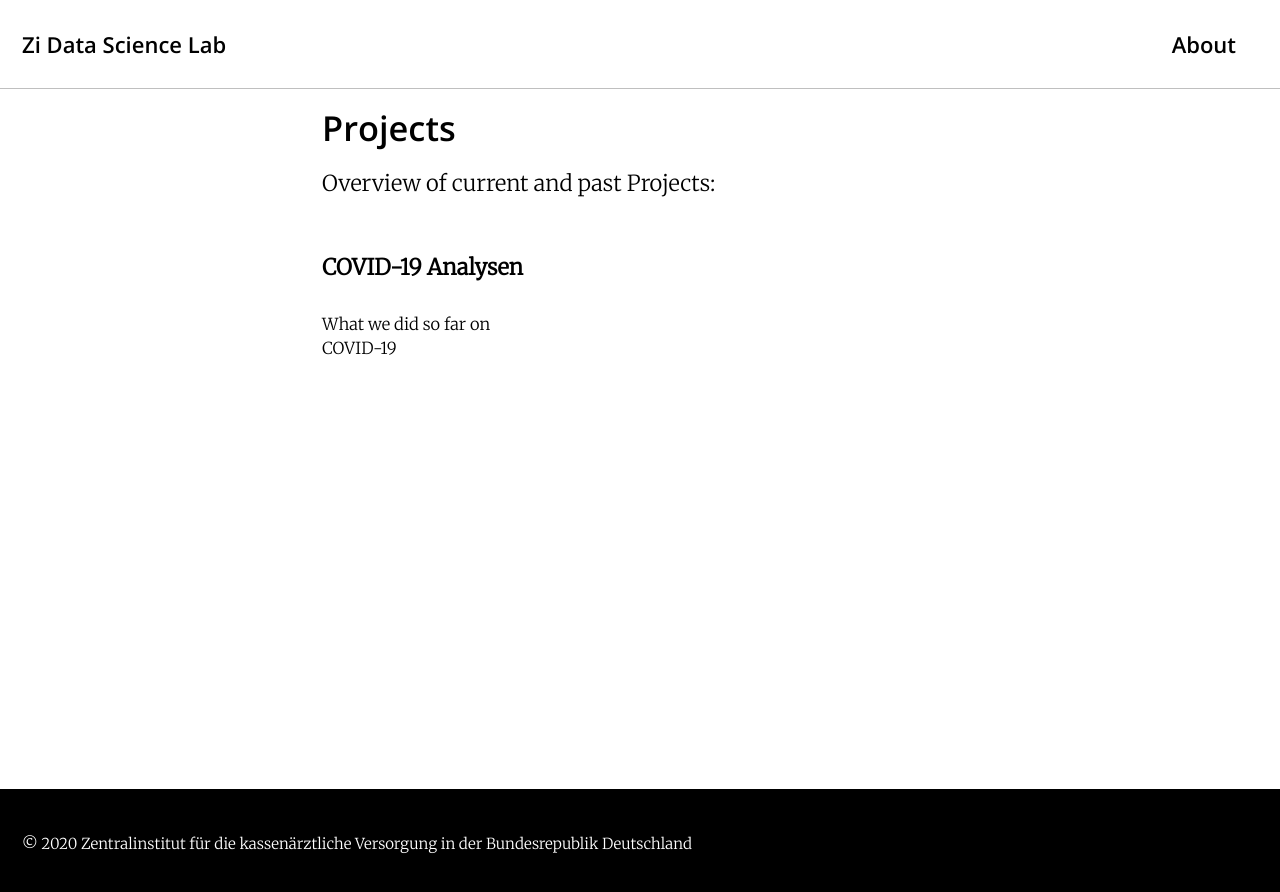
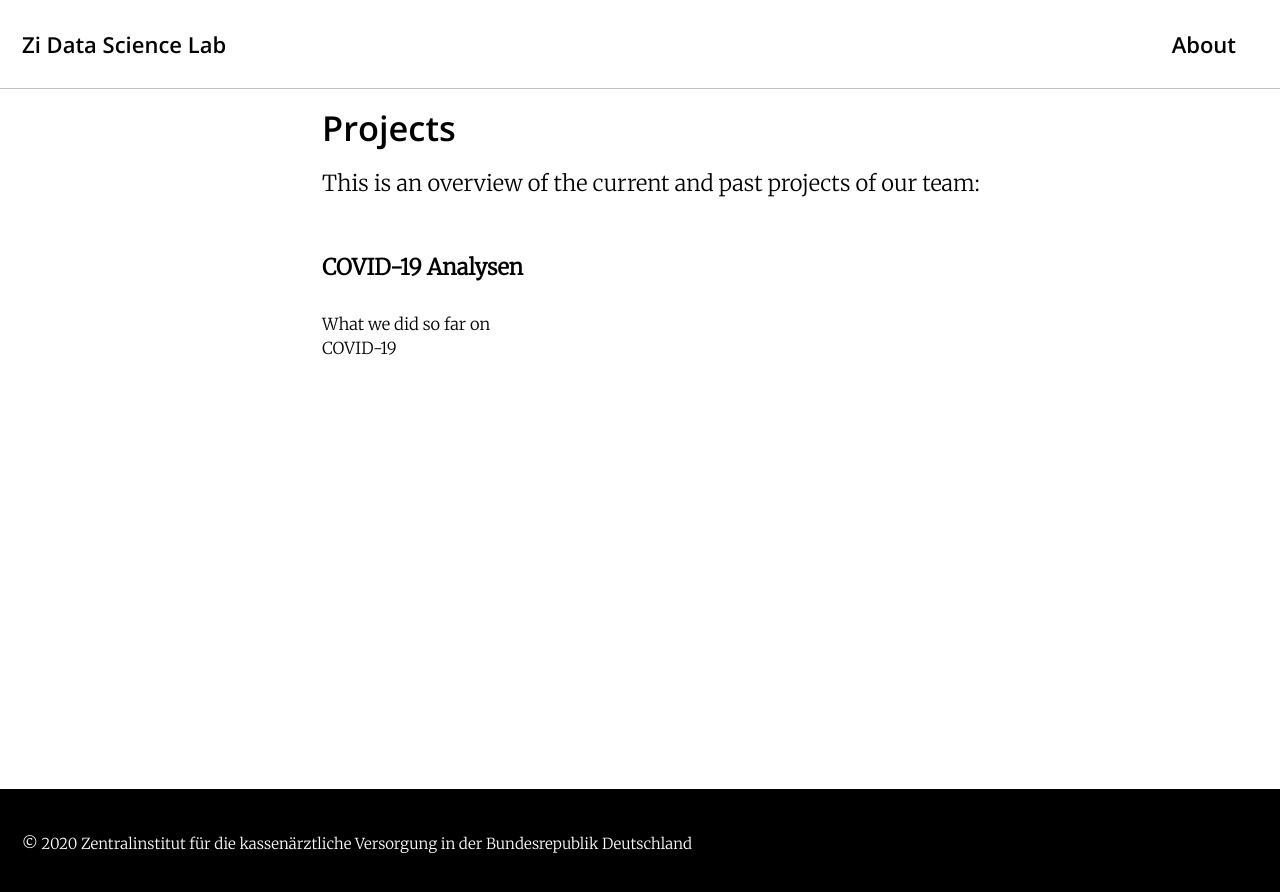
Before and after one commit to zidatalab/zidatalab.github.io, a Jekyll site: the page built from _pages/Projects.md, in a window 1280 px wide. Shown: the top 892 px of the page. Built offline with Jekyll 4.4.1, drawn with Linux system fonts in a browser that asks for light colours; cached includes are drawn as plain includes; nearby versions of some CDN libraries.

Commit message:
Update Projects.md

```diff
--- a/_pages/Projects.md
+++ b/_pages/Projects.md
@@ -7,4 +7,4 @@ entries_layout: grid
 classes: wide
 ---
 
-Overview of current and past Projects:
+This is an overview of the current and past projects of our team:
```
